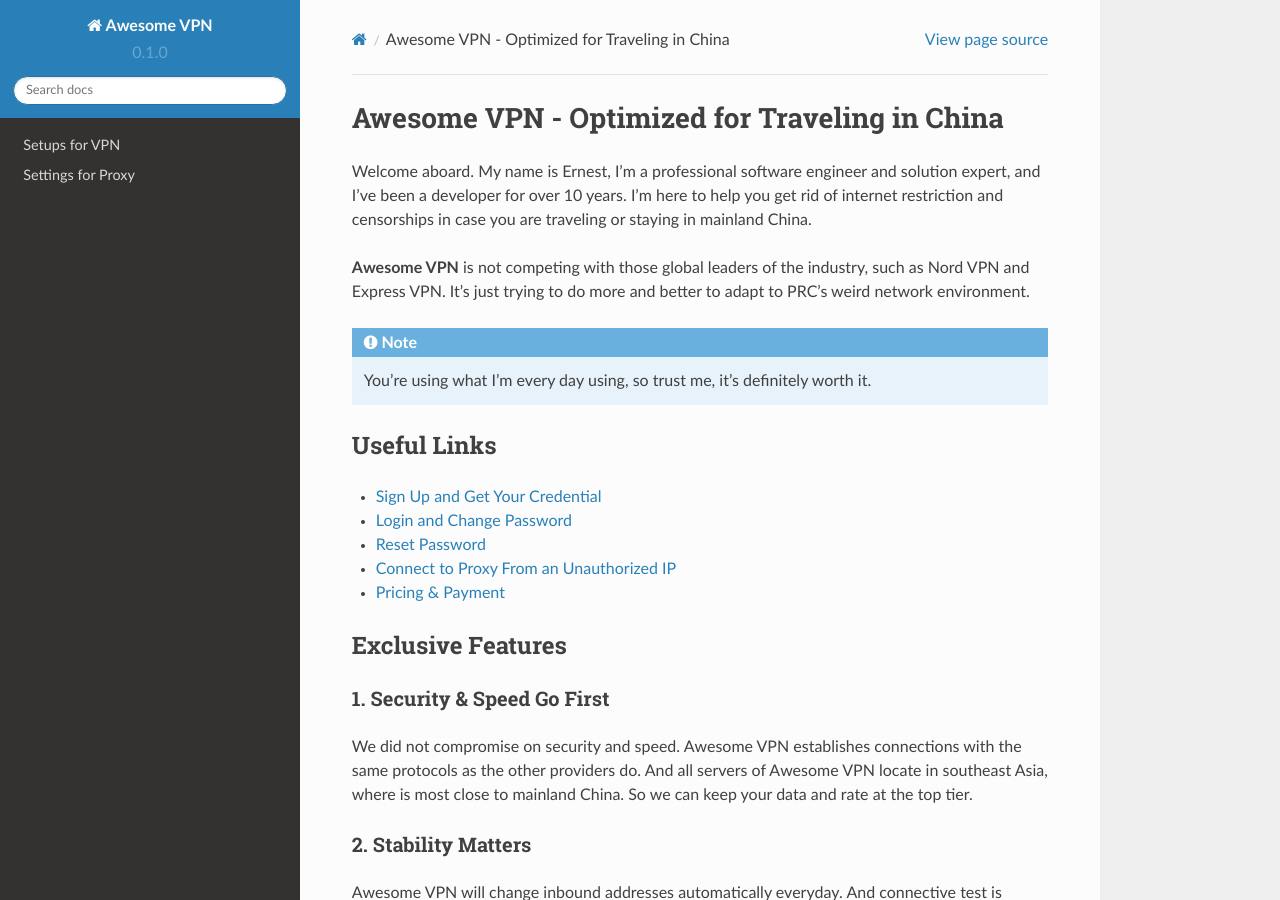
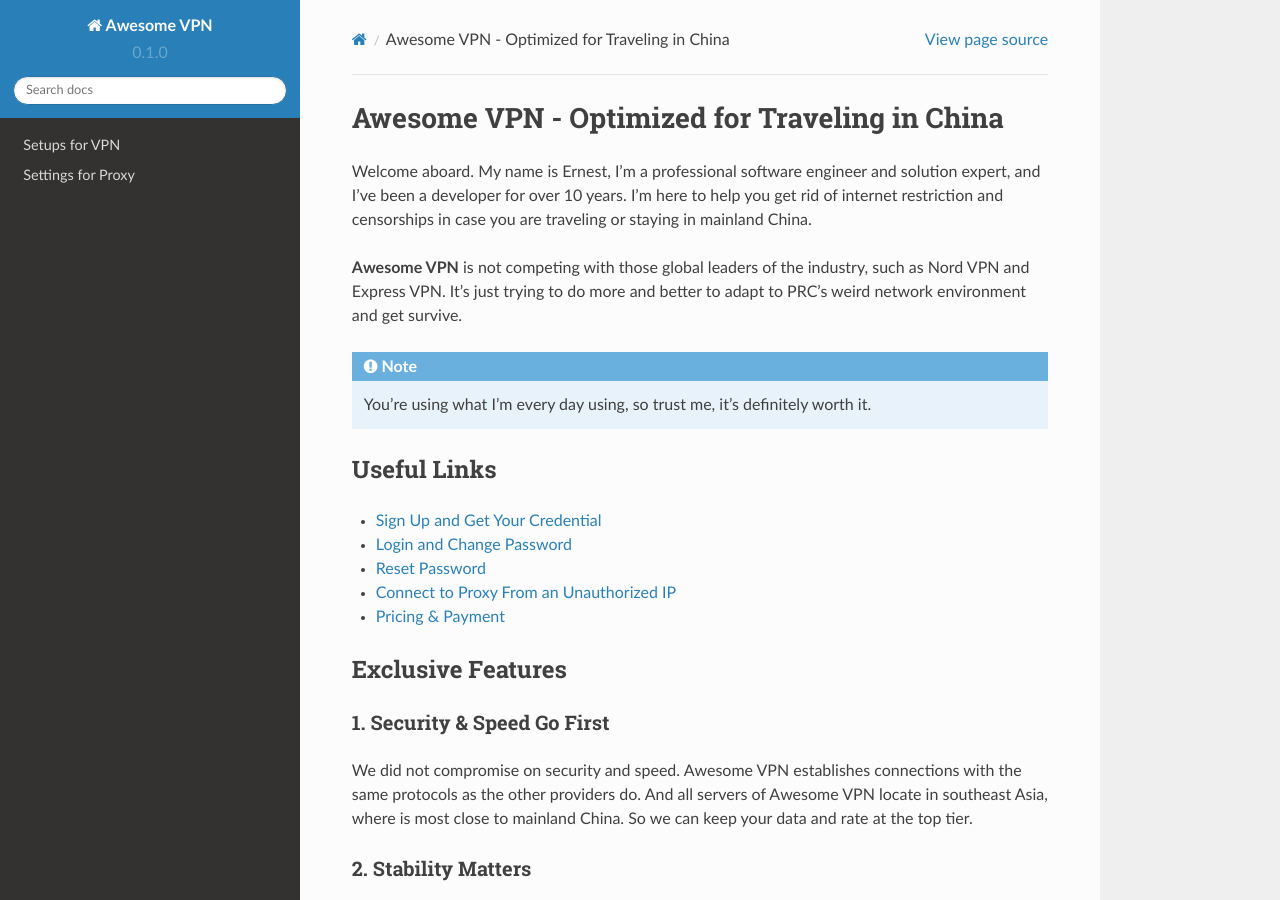
Before and after one commit to orezm/avc, a Sphinx documentation site: the page built from docs/source/index.rst, in a window 1280 px wide and 900 px high. Built offline with Sphinx 7.4.7 and the Read the Docs theme 2.0.0, drawn with Linux system fonts in a browser that asks for light colours.

Commit message:
Update index.rst

```diff
--- a/docs/source/index.rst
+++ b/docs/source/index.rst
@@ -3,7 +3,7 @@
 
 Welcome aboard. My name is Ernest, I’m a professional software engineer and solution expert, and I’ve been a developer for over 10 years. I’m here to help you get rid of internet restriction and censorships in case you are traveling or staying in mainland China.
 
-**Awesome VPN** is not competing with those global leaders of the industry, such as Nord VPN and Express VPN. It's just trying to do more and better to adapt to PRC’s weird network environment.
+**Awesome VPN** is not competing with those global leaders of the industry, such as Nord VPN and Express VPN. It's just trying to do more and better to adapt to PRC’s weird network environment and get survive.
 
 .. note::
 
```
